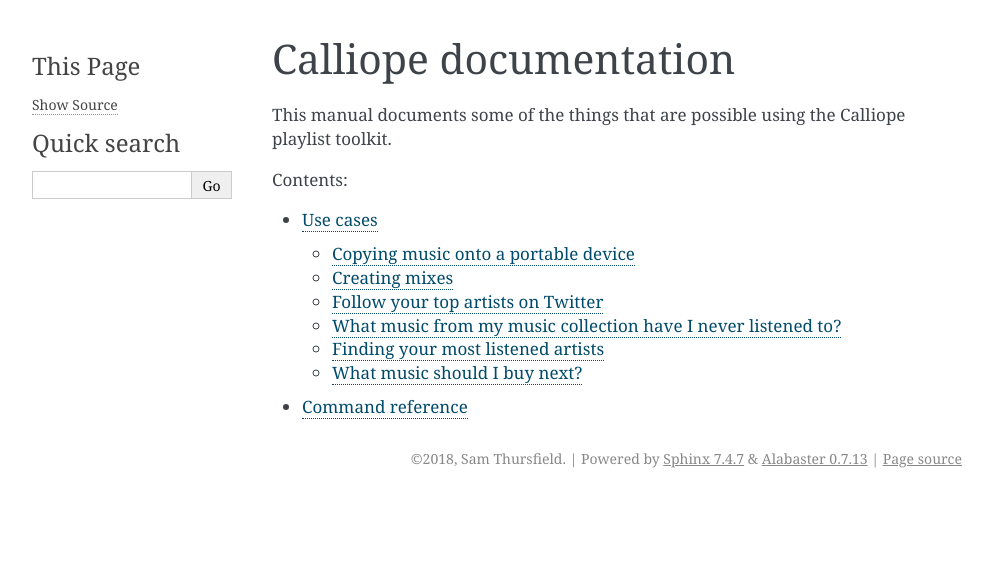
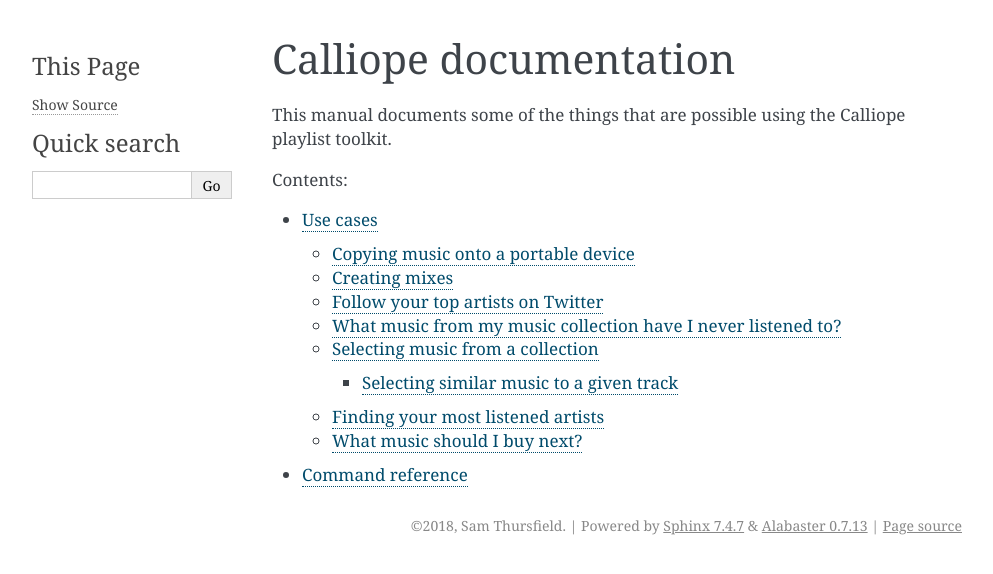
Before and after one commit to ssssam/calliope, a Sphinx documentation site: the page built from docs/index.rst, in a window 1280 px wide. Shown: the top 574 px of the page, without its empty margins (148-1141 px from the left). Built offline with Sphinx 7.4.7, drawn with Linux system fonts in a browser that asks for light colours; some of the changed lines change nothing that is shown.

Commit message:
docs: Document 'selecting music from a collection' use case
So far this just goes into how to do it with `cpe lastfm similar-artists`
and `cpe lastfm similar-tracks`.

```diff
--- a/docs/use-cases.rst
+++ b/docs/use-cases.rst
@@ -8,5 +8,6 @@
    use-cases/create-mix
    use-cases/follow-top-artists-on-twitter
    use-cases/never-listened
+   use-cases/selecting-from-a-collection
    use-cases/top-artists
    use-cases/what-to-buy
--- /dev/null
+++ b/docs/use-cases/selecting-from-a-collection.rst
@@ -0,0 +1,25 @@
+.. _selecting:
+
+Selecting music from a collection
+=================================
+
+Selecting similar music to a given track
+----------------------------------------
+
+Some online services provide 'similar artist'data. You can use this to
+select music from a collection that has similarity to a given 'seed'.
+
+For example, if I want to create a playlist from my music collection
+that was similar in style to the band beNUTS, I can do this:
+
+.. code:: bash
+
+   cpe lastfm similar-artists benuts | cpe tracker expand-tracks | cpe shuffle
+
+Here's a similar example that looks at the now-playing track in the Rhythmbox
+music player and enqueues some similar tracks:
+
+.. code:: bash
+
+   cpe lastfm similar-tracks "$(rhythmbox-client --print-playing-format %ta)" "$(rhythmbox-client --print-playing-format %tt)" |
+     cpe tracker annotate - | jq 'select(.["tracker.url"]) | .["tracker.url"]' | xargs rhythmbox-client --enqueue
```
Also changed, not shown: 1 other file.
